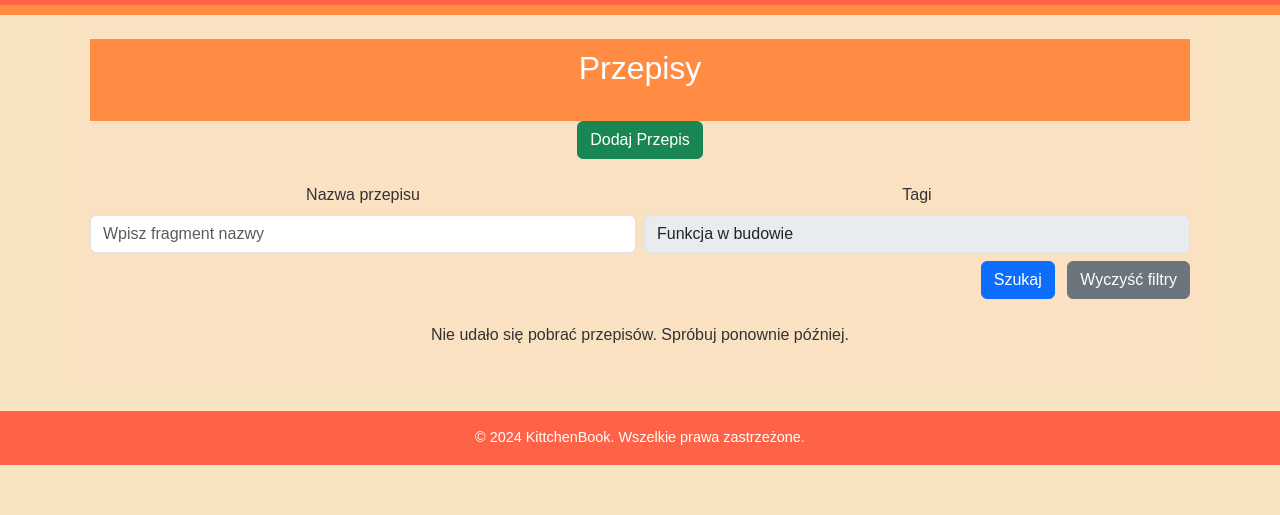
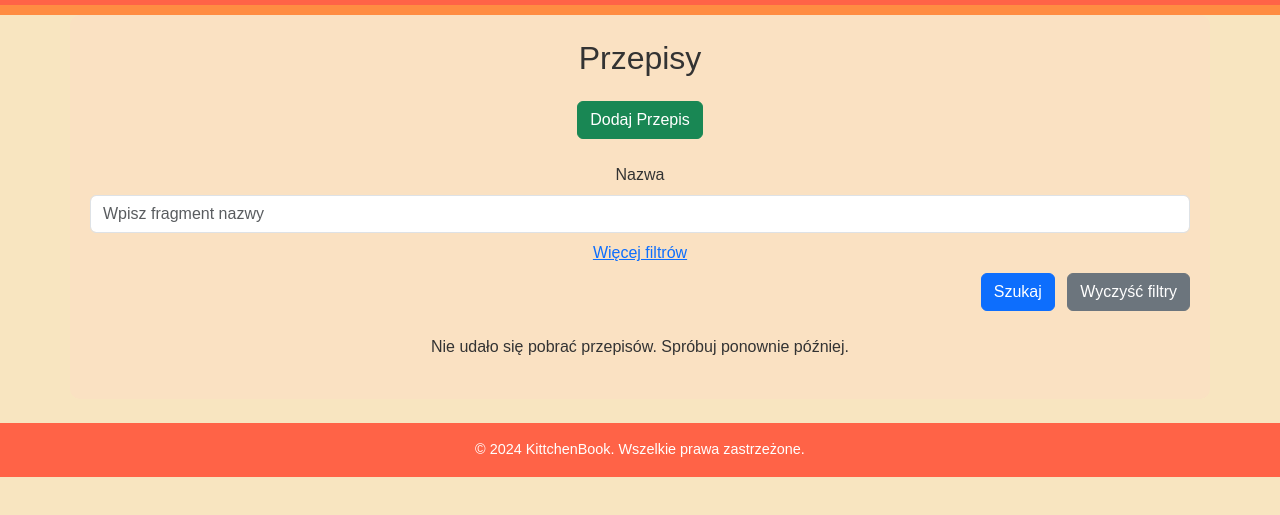
Before and after one commit to idzim/KittchenBook, a website with bundled scripts: page frontend/pages/recipes.html in a window 1280 px wide. Both pictures are taken after a click on the button "Wyczyść filtry". Shown: the part 61-576 px from the top of the page. Built offline with nearby package versions, Linux system fonts and the light colour scheme; no server answers.

Commit message:
ukrycie dodatkowych filtrów, dodanie nowej sekcji w readme

```diff
--- a/frontend/js/views/recipesView.js
+++ b/frontend/js/views/recipesView.js
@@ -4,6 +4,7 @@ import { renderRecipeList, handleCreateRecipe, applyFilters } from "../ui/recipe
 export async function initRecipesView() {
   // Renderowanie listy przepisów
   await renderRecipeList();
+
   // Inicjacja obsługi formularza dodawania przepisu
   handleCreateRecipe();
 
@@ -30,11 +31,30 @@ export async function initRecipesView() {
   const clearButton = document.getElementById("clear-filters");
   if (clearButton) {
     clearButton.addEventListener("click", () => {
-      // Resetowanie pola filtra nazwy
       document.getElementById("filter-name").value = "";
-      // Jeśli będą inne pola, resetuj je tutaj
-      // Odświeżenie listy pełnych przepisów
+
+      // Resetuj dodatkowe filtry jeśli dodane
+      const filterTags = document.getElementById("filter-tags");
+      if (filterTags) filterTags.selectedIndex = 0;
+
+      // Można dodać więcej czyszczeń w przyszłości
+
       renderRecipeList();
     });
   }
+
+  // Obsługa pokazywania/ukrywania dodatkowych filtrów
+  const toggleFiltersLink = document.getElementById("toggle-advanced-filters");
+  const advancedFilters = document.getElementById("advanced-filters");
+
+  if (toggleFiltersLink && advancedFilters) {
+    toggleFiltersLink.addEventListener("click", (e) => {
+      e.preventDefault();
+      advancedFilters.classList.toggle("d-none");
+
+      toggleFiltersLink.textContent = advancedFilters.classList.contains("d-none")
+        ? "Więcej filtrów"
+        : "Ukryj dodatkowe filtry";
+    });
+  }
 }
--- a/frontend/pages/recipes.html
+++ b/frontend/pages/recipes.html
@@ -29,12 +29,9 @@
 </head>
 <body>
   <main class="container py-4">
-    <header>
+    <section aria-label="Nagłówek strony" class="mb-4">
       <h2 class="mb-4">Przepisy</h2>
-    </header>
-
     <!-- Przyciski akcji (np. dodawanie przepisu) -->
-    <section aria-label="Akcje" class="mb-4">
       <button id="show-add-modal" class="btn btn-success" data-bs-toggle="modal" data-bs-target="#addRecipeModal">
         Dodaj Przepis
       </button>
@@ -43,17 +40,28 @@
   <!-- Sekcja filtrów -->
 <section aria-label="Filtry przepisów" class="mb-4">
   <form id="filter-form" class="row g-2">
-        <div class="col-md-6">
-          <label for="filter-name" class="form-label">Nazwa przepisu</label>
+    <!-- Widoczny filtr -->
+    <div class="col-md-12">
+      <label for="filter-name" class="form-label">Nazwa</label>
       <input type="text" id="filter-name" class="form-control" placeholder="Wpisz fragment nazwy">
     </div>
+
+    <!-- Link do rozwinięcia dodatkowych filtrów -->
+    <div class="col-12">
+      <a href="#" id="toggle-advanced-filters">Więcej filtrów</a>
+    </div>
+
+    <!-- Ukryte filtry (na starcie hidden) -->
+    <div id="advanced-filters" class="col-12 row g-2 mt-1 d-none">
       <div class="col-md-6">
-          <label for="filter-tags" class="form-label">Tagi</label>
         <!-- Placeholder – funkcja w budowie -->
         <select id="filter-tags" class="form-control" disabled>
           <option>Funkcja w budowie</option>
         </select>
       </div>
+      <!-- Można tu dodać kolejne zaawansowane filtry -->
+    </div>
+
     <div class="col-12 text-end mt-2">
       <button type="button" id="search-button" class="btn btn-primary me-2">Szukaj</button>
       <button type="button" id="clear-filters" class="btn btn-secondary">Wyczyść filtry</button>
```
Also changed, not shown: README.md. Lines whose indentation alone changed are shown as unchanged.
